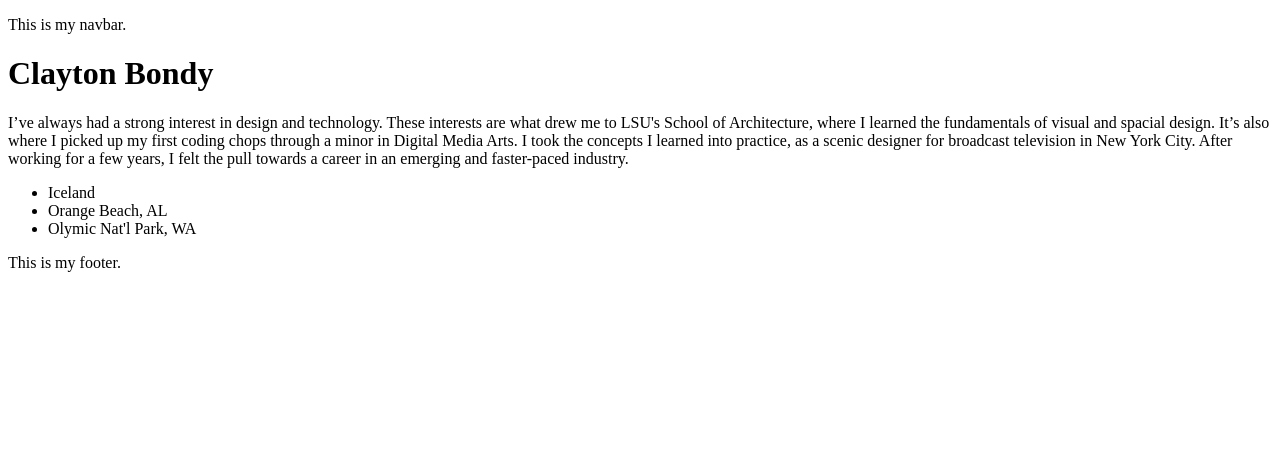
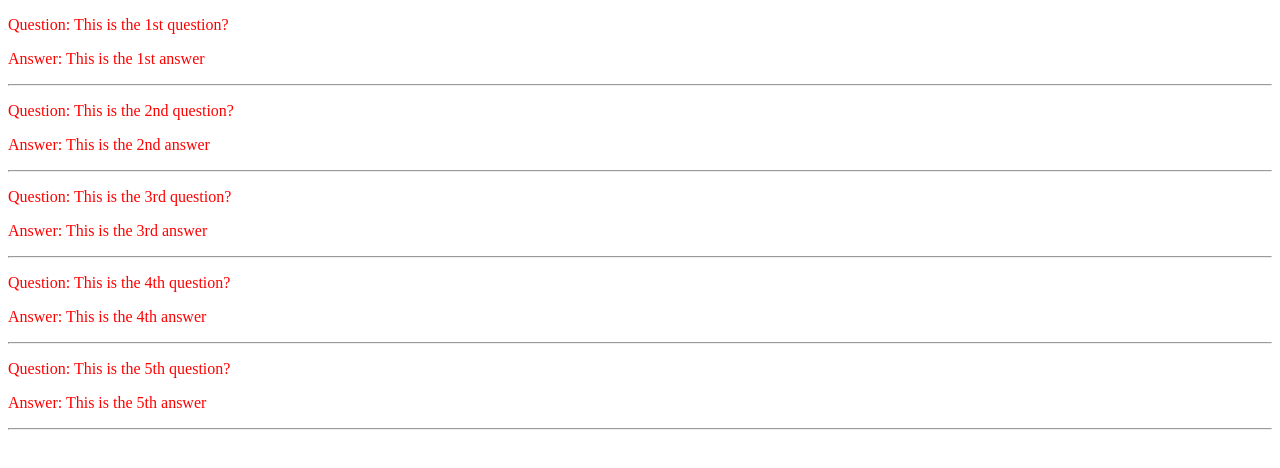
Before and after one commit to 1Cbondy1/React-Practice, a React (Create React App) app: page / in a window 1280 px wide. Shown: the top 468 px of the page. Built offline with nearby package versions, Linux system fonts and the light colour scheme.

Commit message:
added Joke component and passed props

```diff
--- a/src/App.js
+++ b/src/App.js
@@ -1,15 +1,21 @@
 import React from "react";
 
-import Navbar from "./components/Navbar";
-import MainContent from "./components/MainContent";
-import Footer from "./components/Footer";
+// import Navbar from "./components/Navbar";
+// import MainContent from "./components/MainContent";
+// import Footer from "./components/Footer";
+// import ToDoItem from "./components/ToDoItem";
+import Joke from "./components/Joke";
 
 function App() {
+
+
     return (
         <div>
-            <Navbar />
-            <MainContent />
-            <Footer />
+            <Joke question="This is the 1st question?" answer="This is the 1st answer" />
+            <Joke question="This is the 2nd question?" answer="This is the 2nd answer" />
+            <Joke question="This is the 3rd question?" answer="This is the 3rd answer" />
+            <Joke question="This is the 4th question?" answer="This is the 4th answer" />
+            <Joke question="This is the 5th question?" answer="This is the 5th answer" />
         </div>
     )
 }
--- /dev/null
+++ b/src/components/Joke.js
@@ -0,0 +1,16 @@
+import React from "react";
+
+function Joke(props) {
+
+    const textStyle = {color: "red"};
+
+    return (
+        <div>
+            <p style={textStyle}>Question: {props.question}</p>
+            <p style={textStyle}>Answer: {props.answer}</p>
+            <hr />
+        </div>
+    )
+}
+
+export default Joke;
--- /dev/null
+++ b/src/components/ToDoItem.js
@@ -0,0 +1,17 @@
+import React from "react";
+
+function ToDoItem() {
+
+    const textStyle = {color: "red"};
+
+    return (
+        <div>
+            <p>
+                <input type="checkbox" />
+                <span style={textStyle}>  Placeholder text here.</span>
+            </p>
+        </div>
+    )
+}
+
+export default ToDoItem;
```
